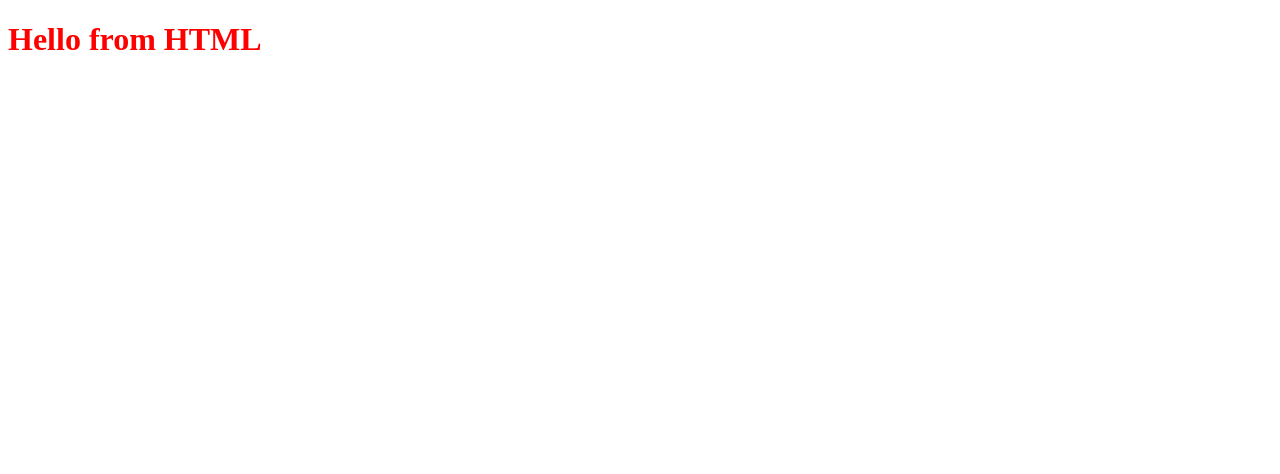
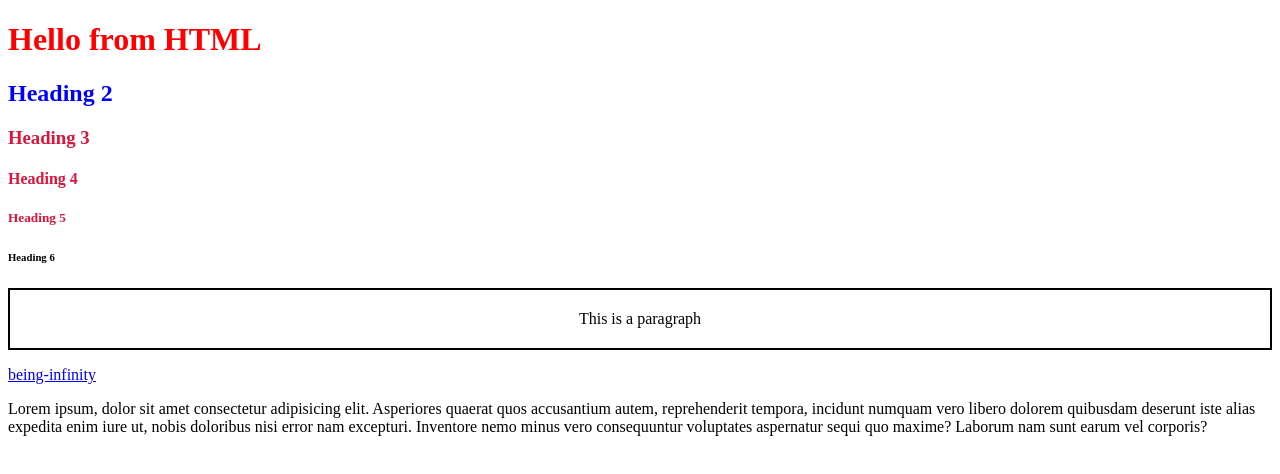
Before and after one commit to Akshaya29299/autosuggest, a website: page FrontEnd/index.html in a window 1280 px wide. Drawn offline with Linux system fonts and the light colour scheme.

Commit message:
Intro to HTML Tags and CSS selectors

```diff
--- a/FrontEnd/css/index.css
+++ b/FrontEnd/css/index.css
@@ -1,3 +1,19 @@
 h1 {
     color: red;
+}/*tag styling*/
+
+#heading-2{
+    color: blue;
+}/*id styling*/
+
+.Heading{
+    color: crimson;
+}/*class styling*/
+
+.para{
+    border: 2px;/*border size*/
+    border-color: black;/*border coloring*/
+    border-style: solid;/*border styling*/
+    padding: 20px;/*gap between content and border*/
+    text-align: center;
 }
--- a/FrontEnd/index.html
+++ b/FrontEnd/index.html
@@ -8,6 +8,16 @@
 </head>
 <body>
     <h1>Hello from HTML</h1>
+    <h2 id = "heading-2">Heading 2</h2>
+    <h3 class="Heading">Heading 3</h3>
+    <h4 class="Heading">Heading 4</h4>
+    <h5 class="Heading">Heading 5</h5>
+    <h6>Heading 6</h6>
+
+    <p class = "para">This is a paragraph</p>
+    <a href="https://www.being-infinity.com/">being-infinity</a>
+
+    <p>Lorem ipsum, dolor sit amet consectetur adipisicing elit. Asperiores quaerat quos accusantium autem, reprehenderit tempora, incidunt numquam vero libero dolorem quibusdam deserunt iste alias expedita enim iure ut, nobis doloribus nisi error nam excepturi. Inventore nemo minus vero consequuntur voluptates aspernatur sequi quo maxime? Laborum nam sunt earum vel corporis?</p>
     <script src="js/index.js"></script>
 </body>
 </html>
```
